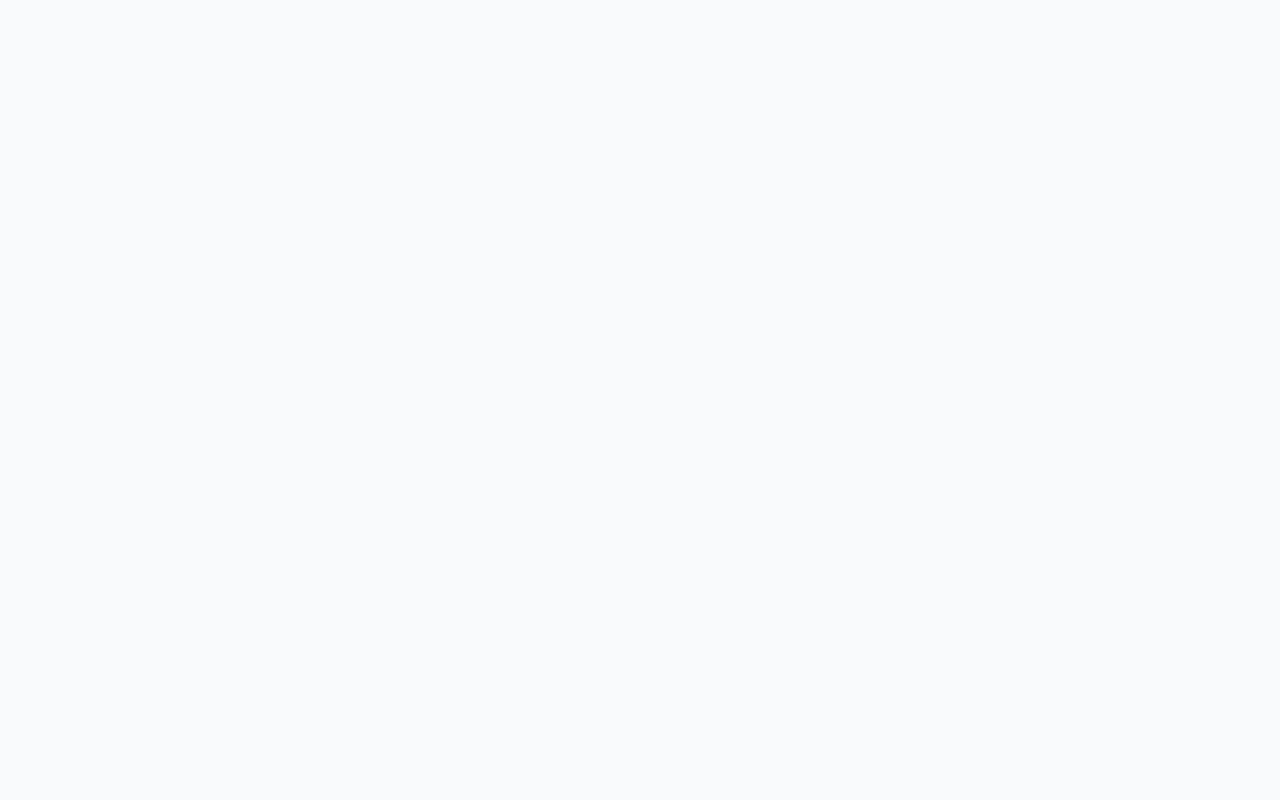
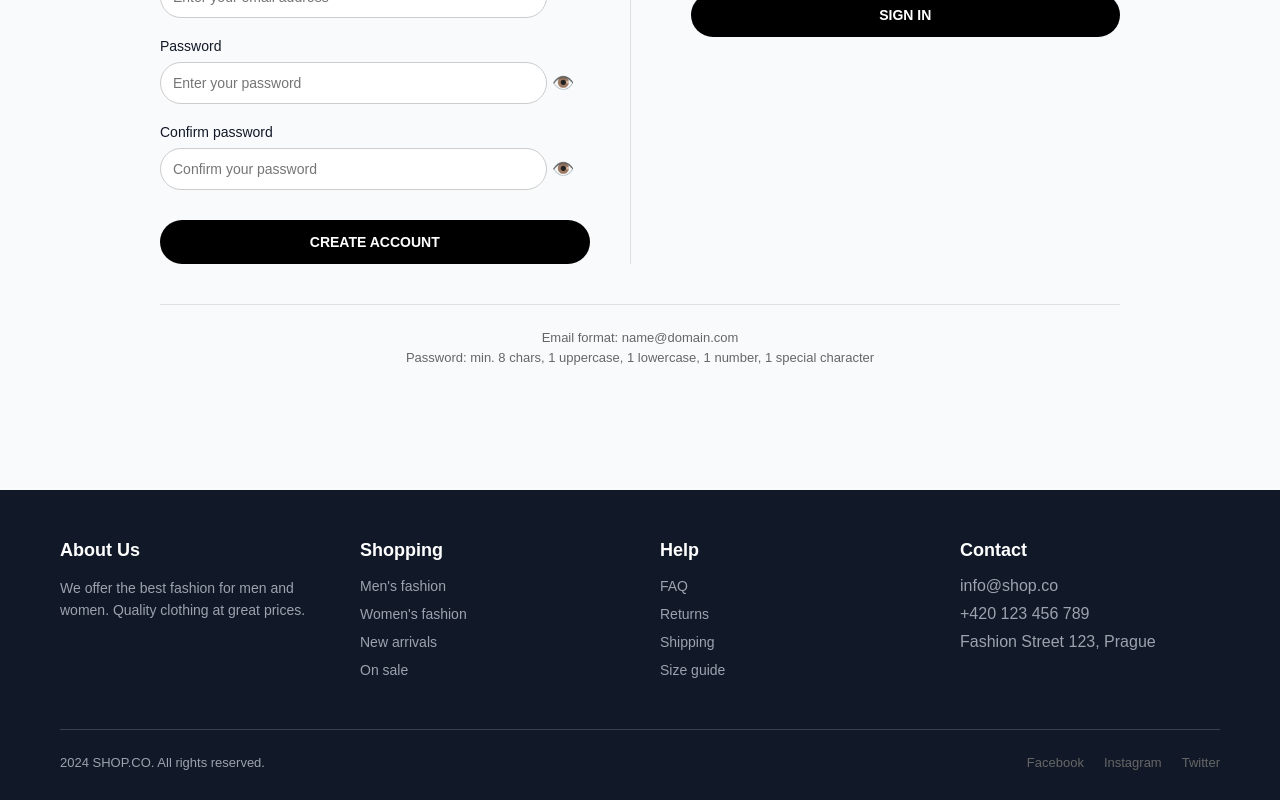
Before and after one commit to FunnyBnuny/ASP.NET-CORE-ESHOP, a React (Vite) app in the folder eshop.client/: page / in a window 1280 px wide. Shown: the part 505-1305 px from the top of the page. Before the commit the page ends 800 px from the top, so only its background shows below. Built offline with nearby package versions, Linux system fonts and the light colour scheme.

Commit message:
Refactor App component structure and imports

```diff
--- a/eshop.client/src/App.jsx
+++ b/eshop.client/src/App.jsx
@@ -1,25 +1,28 @@
 import "./app.css";
-import "../Components/NavBar"
-
+import "../Components/NavBar";
+import "../Components/Footer";
 import { createBrowserRouter } from "react-router";
 import { RouterProvider } from "react-router/dom";
-
-import Index from "./pages/index";
+import Index from "./pages/Login";
 import NavBar from "../Components/NavBar";
+import Footer from "../Components/Footer";
 
 const router = createBrowserRouter([
     {
         path: "/",
-        element: <Index/>,
+        element: <Index />,
     },
 ]);
 
 function App() {
     return (
-        <>
+        <div style={{ display: 'flex', flexDirection: 'column', minHeight: '100vh' }}>
             <NavBar />
-            <RouterProvider router={router} />
-        </>
+            <div style={{ flex: 1 }}>
+                <RouterProvider router={router} />
+            </div>
+            <Footer />
+        </div>
     );
 }
 
```
